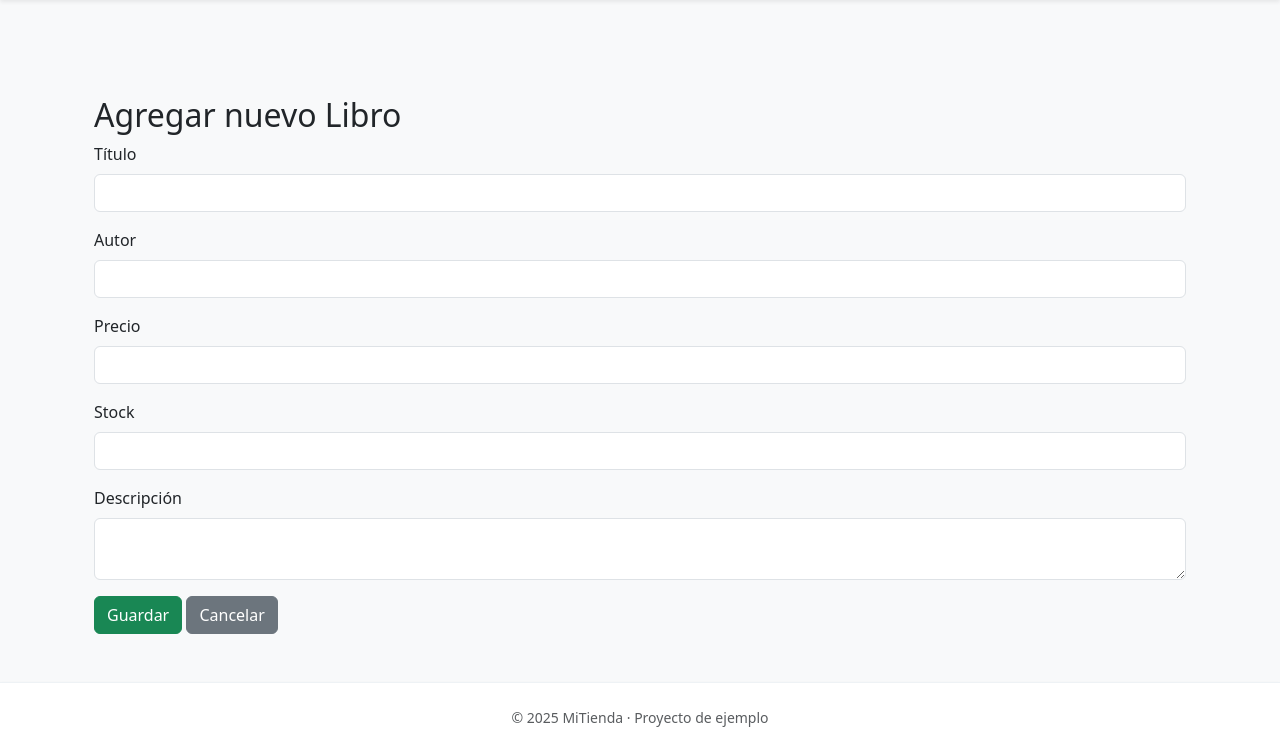
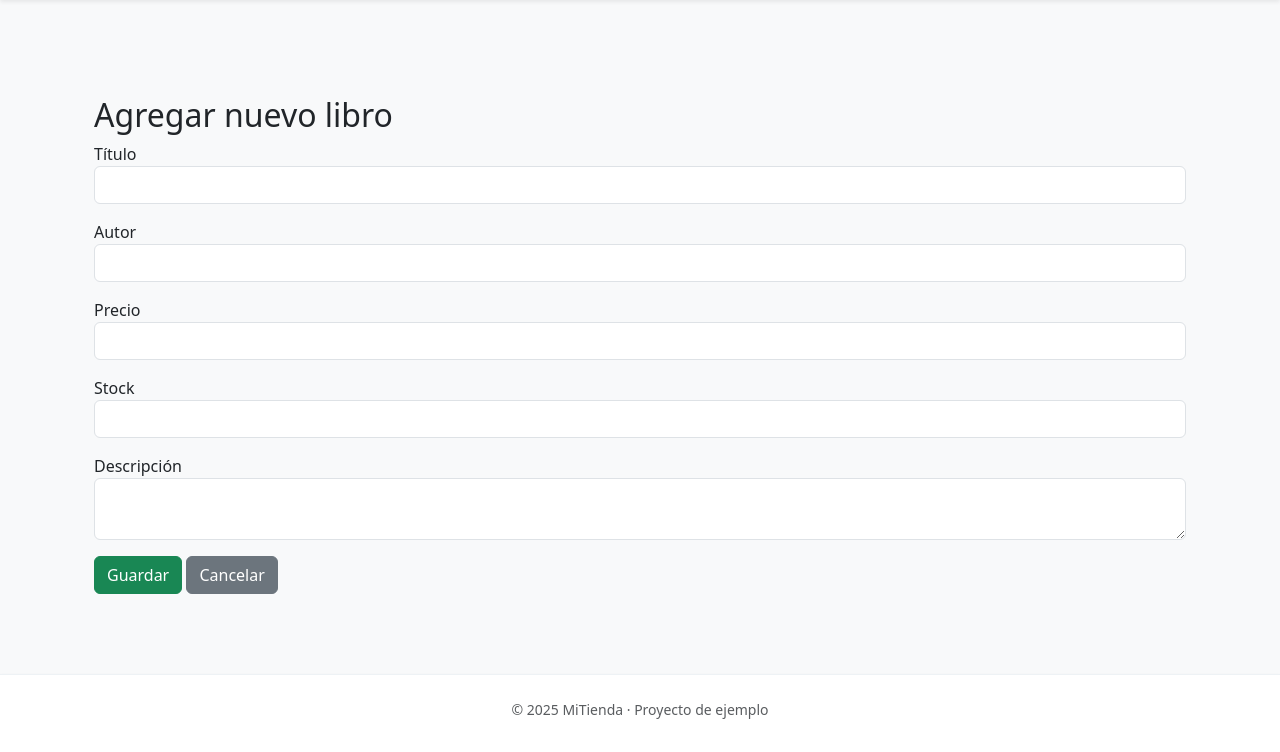
Before and after one commit to Luisa-0o/ProyectoFlask_POO1, a Flask app: template templates/create_book.html in a window 1280 px wide. Shown: the part 56-808 px from the top of the page. After the commit the page ends 775 px from the top, so only its background shows below. Run offline with Flask 3, Linux system fonts and the light colour scheme; the template is opened without the code that fills it, so the values that code supplies are empty.

Commit message:
Correcciones medium

```diff
--- a/templates/create_book.html
+++ b/templates/create_book.html
@@ -1,33 +1,28 @@
 {% extends "base.html" %}
 {% block content %}
 <div class="container mt-5">
-    <h2>Agregar nuevo Libro</h2>
+  <h2>Agregar nuevo libro</h2>
   <form method="POST">
     <div class="mb-3">
-            <label for="title" class="form-label">Título</label>
-            <input type="text" id="title" name="title" class="form-control" required>
+      <label>Título</label>
+      <input type="text" name="title" class="form-control" required>
     </div>
-
     <div class="mb-3">
-            <label for="author" class="form-label">Autor</label>
-            <input type="text" id="author" name="author" class="form-control" required>
+      <label>Autor</label>
+      <input type="text" name="author" class="form-control" required>
     </div>
-
     <div class="mb-3">
-            <label for="price" class="form-label">Precio</label>
-            <input type="number" id="price" name="price" step="0.01" class="form-control" required>
+      <label>Precio</label>
+      <input type="number" name="price" step="0.01" class="form-control" required>
     </div>
-
     <div class="mb-3">
-            <label for="stock" class="form-label">Stock</label>
-            <input type="number" id="stock" name="stock" class="form-control" required>
+      <label>Stock</label>
+      <input type="number" name="stock" class="form-control" required>
     </div>
-
     <div class="mb-3">
-            <label for="description" class="form-label">Descripción</label>
-            <textarea id="description" name="description" class="form-control"></textarea>
+      <label>Descripción</label>
+      <textarea name="description" class="form-control"></textarea>
     </div>
-
     <button type="submit" class="btn btn-success">Guardar</button>
     <a href="{{ url_for('admin_books') }}" class="btn btn-secondary">Cancelar</a>
   </form>
```
Lines whose indentation alone changed are shown as unchanged.
